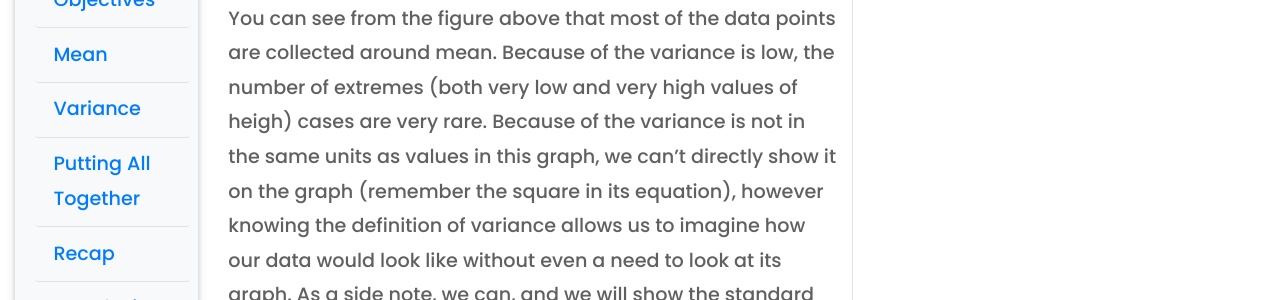
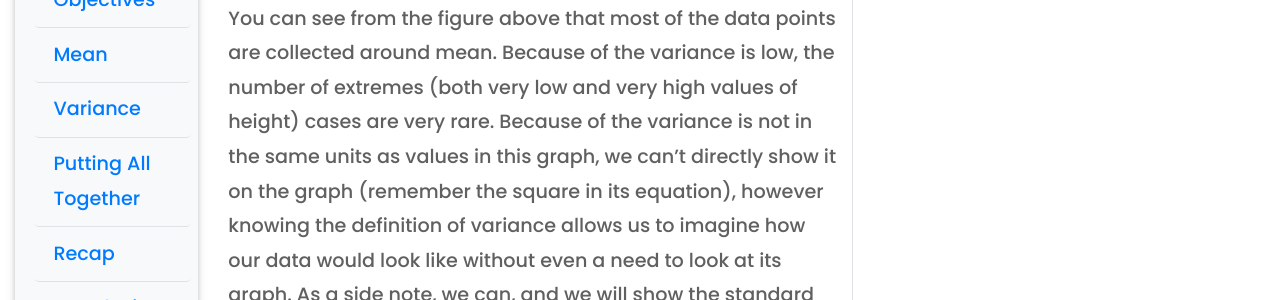
Before and after one commit to kivancyuksel/kivancyuksel.github.io, a Jekyll site: the page built from my_collections/_toolbox/2020-03-21-mean-variance-std.md, in a window 1280 px wide and 900 px high, scrolled down 8726 px. Shown: the part 241-541 px from the top of the window. Built offline with Jekyll 4.4.1, drawn with Linux system fonts in a browser that asks for light colours; formulas are drawn with MathJax 3; comment, search, counter and statistics services are not loaded; some of the changed text lies outside the part shown.

Commit message:
fixed some typos

```diff
--- a/my_collections/_toolbox/2020-03-21-mean-variance-std.md
+++ b/my_collections/_toolbox/2020-03-21-mean-variance-std.md
@@ -136,7 +136,7 @@ decide how many samples you are going to use, however, keep in mind that the mor
 you use, the less error you will have.
 
 Getting back to the contest, now you know another information that can be useful to you
-to better guess the heigh of this Japanese man: the mean value. A quick check from the internet
+to better guess the height of this Japanese man: the mean value. A quick check from the internet
 showed that it is 172cm. Now you have a better idea of how tall this person could be.
 Having no further information, you could still guess it as 172, and still have better than before chance of winning the contest. But, you are still worried that this information might not be very reliable. Why? Look at the graph below:
 
@@ -285,7 +285,7 @@ variance in your data
 </div>
 
 You can see from the figure above that most of the data points are collected around mean. Because of
-the variance is low, the number of extremes (both very low and very high values of heigh) cases are very rare.
+the variance is low, the number of extremes (both very low and very high values of height) cases are very rare.
 Because of the variance is not in the same units as values in this graph, we can't directly show it on the graph
 (remember the square in its equation), however knowing the definition of variance allows us to imagine how our data would look like without even a need to look at its graph. As a side note, we can, and we will show the standard
 deviation on the distribution graph when we talk about it.
```
